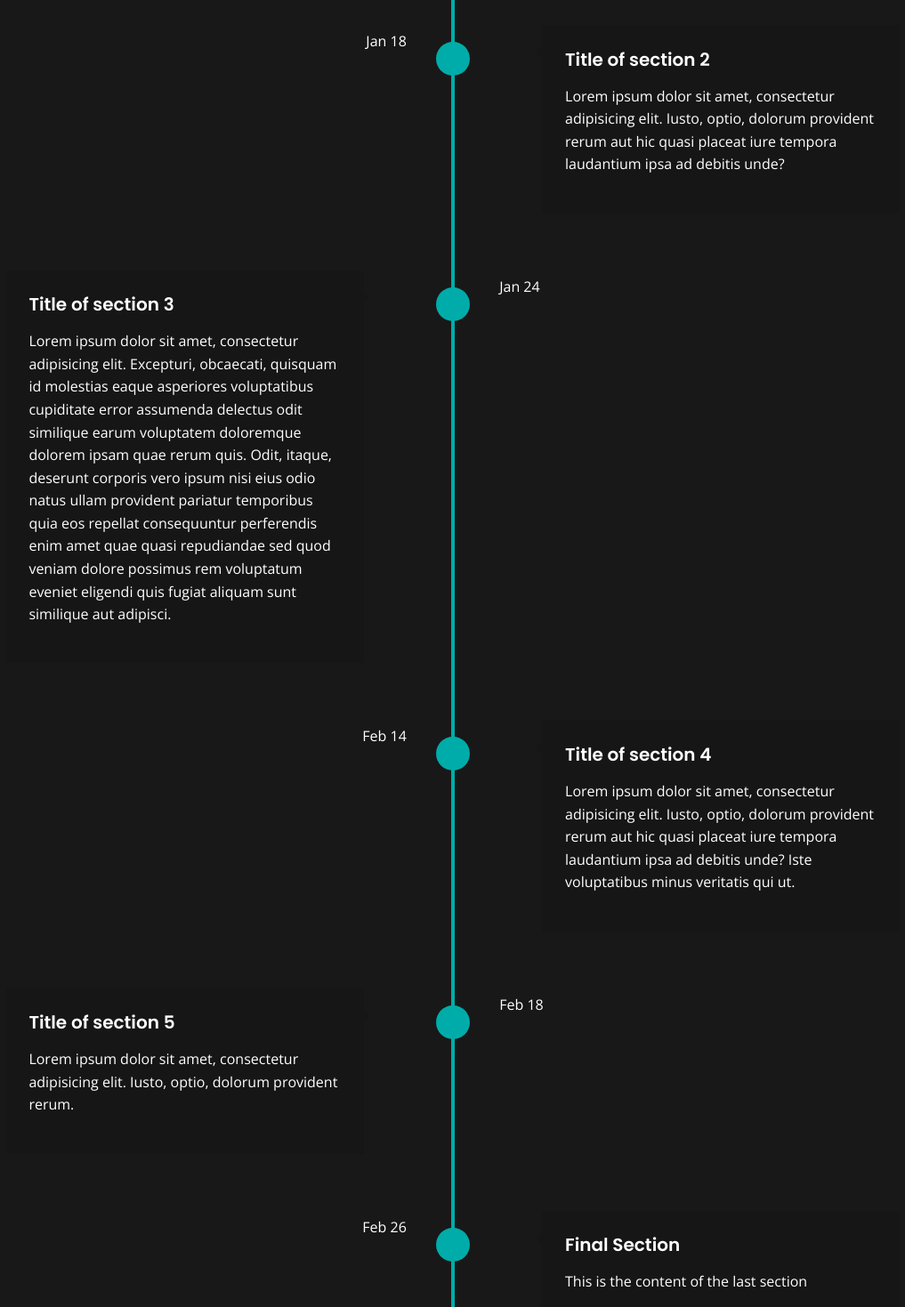
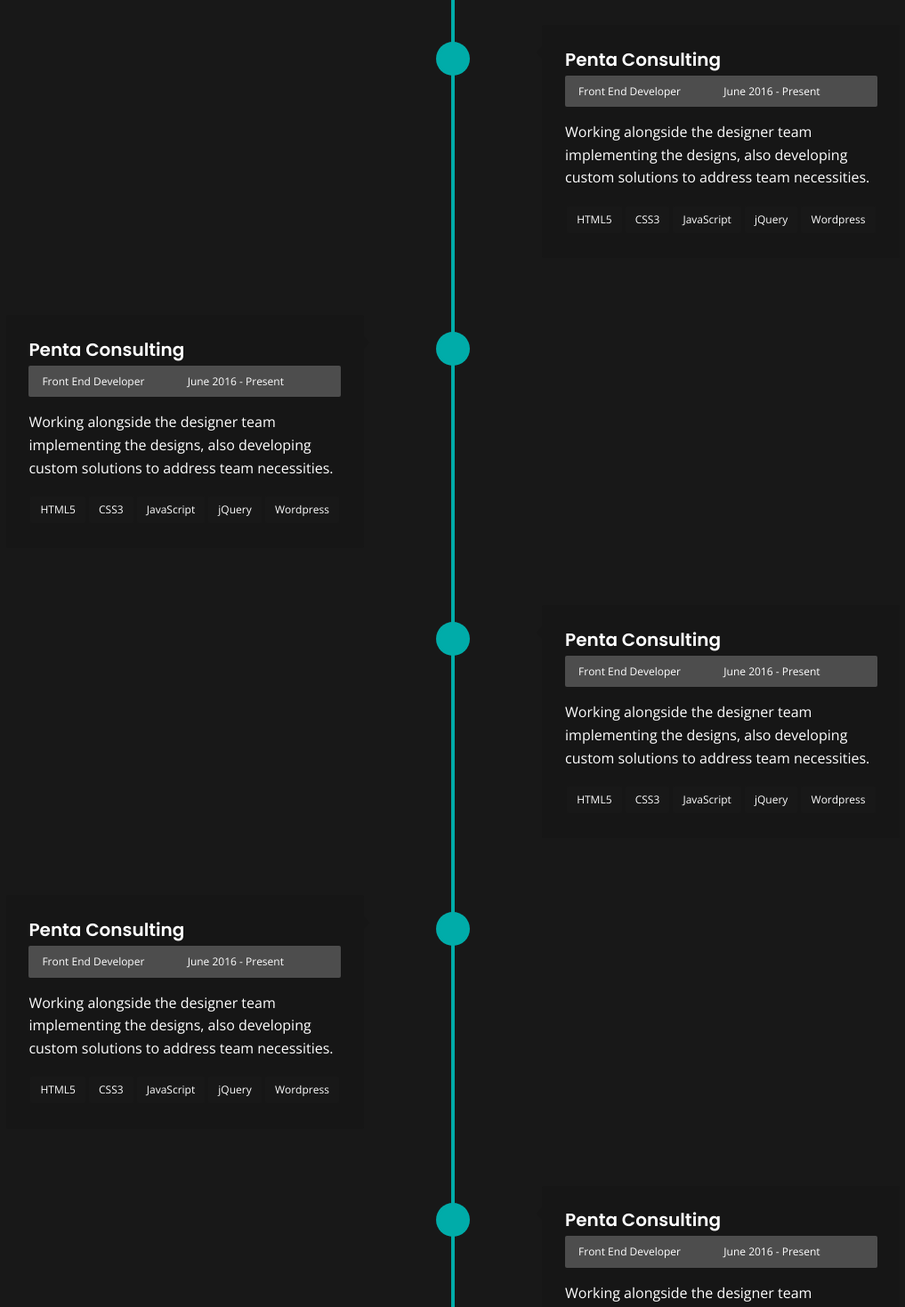
Before and after one commit to MarianRusoiu99/extf, a Next.js app: page /our-process in a window 1280 px wide. Shown: the part 1280-2749 px from the top of the page at 89% size, without its empty margins (131-1148 px from the left). Built offline with nearby package versions, Linux system fonts and the light colour scheme.

Commit message:
for testing

```diff
--- a/components/OurProcess/index.jsx
+++ b/components/OurProcess/index.jsx
@@ -34,62 +34,137 @@ function OurProcess() {
         </ul>
 			</div>
 		</div>
-
-		<div class="cd-timeline-block">
-			<div class="cd-timeline-img cd-movie">
-			</div>
-
-			<div class="cd-timeline-content">
-				<h2>Title of section 2</h2>
-				<p>Lorem ipsum dolor sit amet, consectetur adipisicing elit. Iusto, optio, dolorum provident rerum aut hic quasi placeat iure tempora laudantium ipsa ad debitis unde?</p>
-				<span class="cd-date">Jan 18</span>
-			</div>
-            		</div>
-
-		<div class="cd-timeline-block">
+        <div class="cd-timeline-block">
 			<div class="cd-timeline-img cd-picture">
 			</div>
 
 			<div class="cd-timeline-content">
-				<h2>Title of section 3</h2>
-				<p>Lorem ipsum dolor sit amet, consectetur adipisicing elit. Excepturi, obcaecati, quisquam id molestias eaque asperiores voluptatibus cupiditate error assumenda delectus odit similique earum voluptatem doloremque dolorem ipsam quae rerum quis. Odit, itaque, deserunt corporis vero ipsum nisi eius odio natus ullam provident pariatur temporibus quia eos repellat consequuntur perferendis enim amet quae quasi repudiandae sed quod veniam dolore possimus rem voluptatum eveniet eligendi quis fugiat aliquam sunt similique aut adipisci.</p>
-				<span class="cd-date">Jan 24</span>
+				<h2>Penta Consulting</h2>
+        <div class="timeline-content-info">
+          <span class="timeline-content-info-title">
+            <i class="fa fa-certificate" aria-hidden="true"></i>
+            Front End Developer
+          </span>
+          <span class="timeline-content-info-date">
+            <i class="fa fa-calendar-o" aria-hidden="true"></i>
+            June 2016 - Present
+          </span>
+        </div>
+				<p>Working alongside the designer team implementing the designs, also developing custom solutions to address team necessities.</p>
+        <ul class="content-skills">
+        <li>HTML5</li>
+        <li>CSS3</li>
+        <li>JavaScript</li>
+        <li>jQuery</li>
+        <li>Wordpress</li>
+        </ul>
 			</div>
 		</div>
-
-		<div class="cd-timeline-block">
-			<div class="cd-timeline-img cd-location">
+        <div class="cd-timeline-block">
+			<div class="cd-timeline-img cd-picture">
 			</div>
 
 			<div class="cd-timeline-content">
-				<h2>Title of section 4</h2>
-				<p>Lorem ipsum dolor sit amet, consectetur adipisicing elit. Iusto, optio, dolorum provident rerum aut hic quasi placeat iure tempora laudantium ipsa ad debitis unde? Iste voluptatibus minus veritatis qui ut.</p>
-				<span class="cd-date">Feb 14</span>
+				<h2>Penta Consulting</h2>
+        <div class="timeline-content-info">
+          <span class="timeline-content-info-title">
+            <i class="fa fa-certificate" aria-hidden="true"></i>
+            Front End Developer
+          </span>
+          <span class="timeline-content-info-date">
+            <i class="fa fa-calendar-o" aria-hidden="true"></i>
+            June 2016 - Present
+          </span>
+        </div>
+				<p>Working alongside the designer team implementing the designs, also developing custom solutions to address team necessities.</p>
+        <ul class="content-skills">
+        <li>HTML5</li>
+        <li>CSS3</li>
+        <li>JavaScript</li>
+        <li>jQuery</li>
+        <li>Wordpress</li>
+        </ul>
 			</div>
 		</div>
-
-		<div class="cd-timeline-block">
-			<div class="cd-timeline-img cd-location">
+        <div class="cd-timeline-block">
+			<div class="cd-timeline-img cd-picture">
 			</div>
 
 			<div class="cd-timeline-content">
-				<h2>Title of section 5</h2>
-				<p>Lorem ipsum dolor sit amet, consectetur adipisicing elit. Iusto, optio, dolorum provident rerum.</p>
-				<span class="cd-date">Feb 18</span>
+				<h2>Penta Consulting</h2>
+        <div class="timeline-content-info">
+          <span class="timeline-content-info-title">
+            <i class="fa fa-certificate" aria-hidden="true"></i>
+            Front End Developer
+          </span>
+          <span class="timeline-content-info-date">
+            <i class="fa fa-calendar-o" aria-hidden="true"></i>
+            June 2016 - Present
+          </span>
+        </div>
+				<p>Working alongside the designer team implementing the designs, also developing custom solutions to address team necessities.</p>
+        <ul class="content-skills">
+        <li>HTML5</li>
+        <li>CSS3</li>
+        <li>JavaScript</li>
+        <li>jQuery</li>
+        <li>Wordpress</li>
+        </ul>
 			</div>
 		</div>
-
-		<div class="cd-timeline-block">
-			<div class="cd-timeline-img cd-movie">
+        <div class="cd-timeline-block">
+			<div class="cd-timeline-img cd-picture">
 			</div>
 
 			<div class="cd-timeline-content">
-				<h2>Final Section</h2>
-				<p>This is the content of the last section</p>
-				<span class="cd-date">Feb 26</span>
+				<h2>Penta Consulting</h2>
+        <div class="timeline-content-info">
+          <span class="timeline-content-info-title">
+            <i class="fa fa-certificate" aria-hidden="true"></i>
+            Front End Developer
+          </span>
+          <span class="timeline-content-info-date">
+            <i class="fa fa-calendar-o" aria-hidden="true"></i>
+            June 2016 - Present
+          </span>
+        </div>
+				<p>Working alongside the designer team implementing the designs, also developing custom solutions to address team necessities.</p>
+        <ul class="content-skills">
+        <li>HTML5</li>
+        <li>CSS3</li>
+        <li>JavaScript</li>
+        <li>jQuery</li>
+        <li>Wordpress</li>
+        </ul>
 			</div>
 		</div>
-	</section>     </>
+        <div class="cd-timeline-block">
+			<div class="cd-timeline-img cd-picture">
+			</div>
+
+			<div class="cd-timeline-content">
+				<h2>Penta Consulting</h2>
+        <div class="timeline-content-info">
+          <span class="timeline-content-info-title">
+            <i class="fa fa-certificate" aria-hidden="true"></i>
+            Front End Developer
+          </span>
+          <span class="timeline-content-info-date">
+            <i class="fa fa-calendar-o" aria-hidden="true"></i>
+            June 2016 - Present
+          </span>
+        </div>
+				<p>Working alongside the designer team implementing the designs, also developing custom solutions to address team necessities.</p>
+        <ul class="content-skills">
+        <li>HTML5</li>
+        <li>CSS3</li>
+        <li>JavaScript</li>
+        <li>jQuery</li>
+        <li>Wordpress</li>
+        </ul>
+			</div>
+		</div>
+        	</section>     </>
   )
 }
 
```
